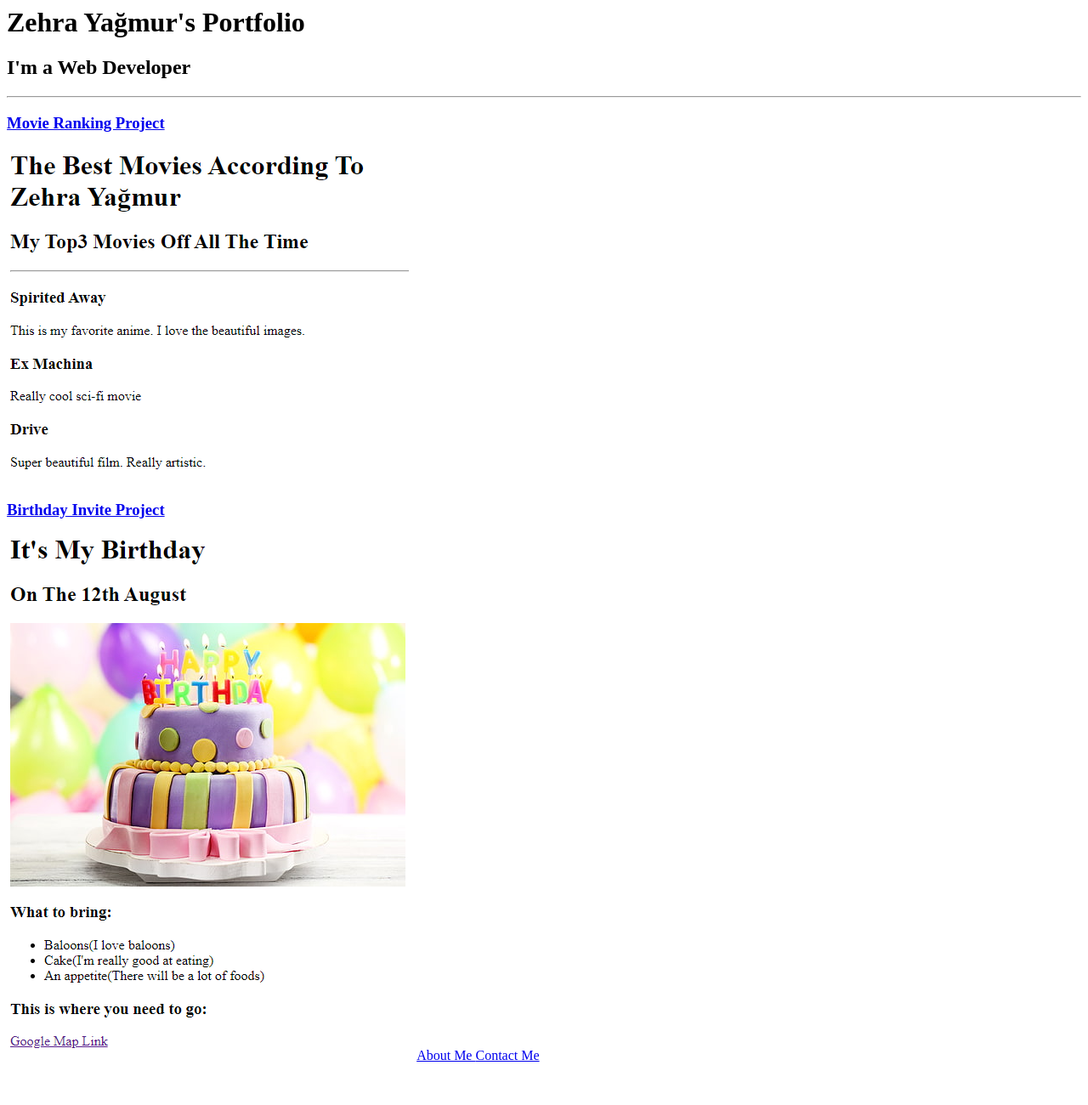
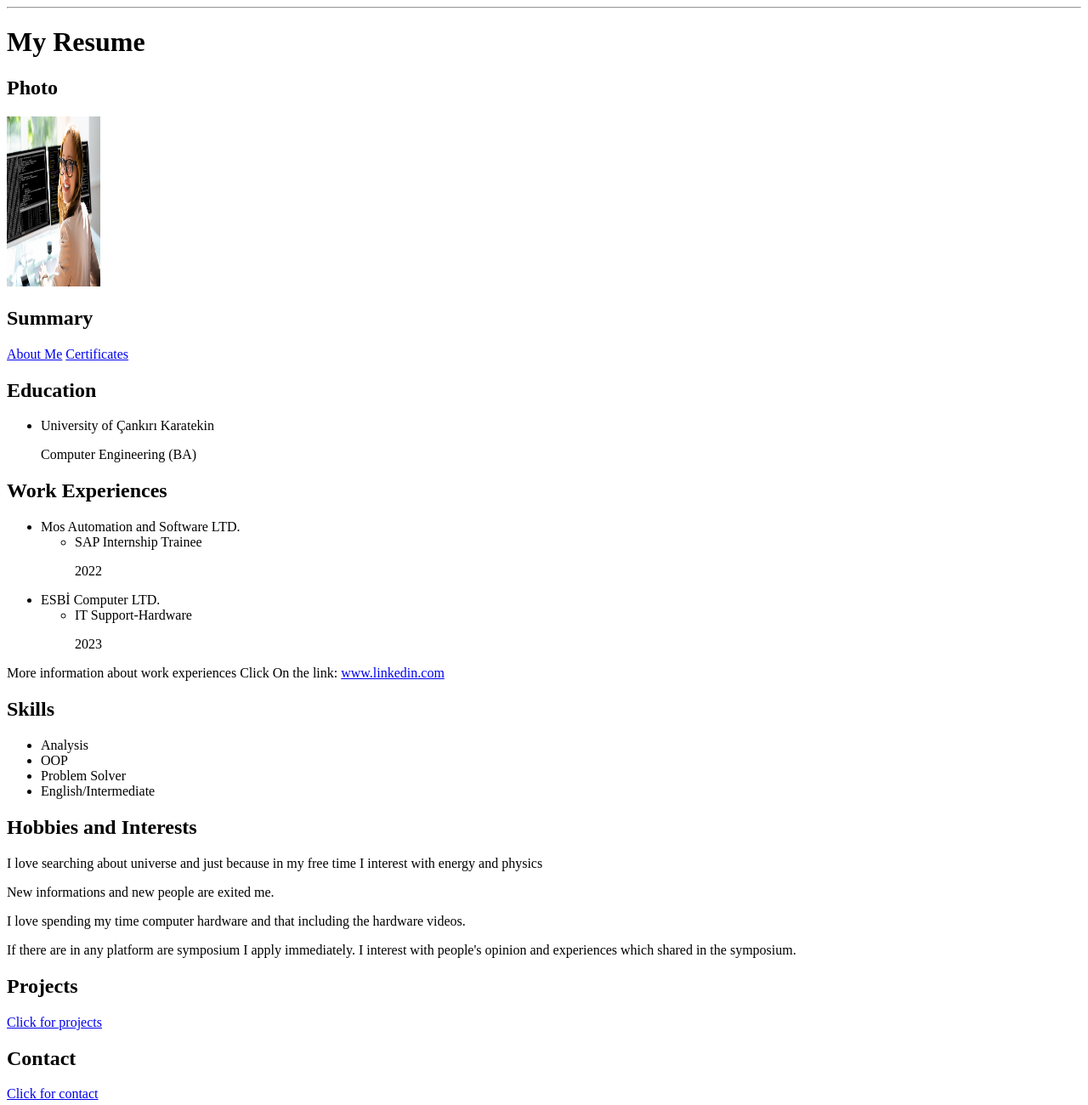
Before and after one commit to zehrayagmur/html-capstone, a plain HTML site: page index.html in a window 1280 px wide. Shown: the whole page at 85% size. Before the commit the page ends 1259 px from the top, so only its background shows below. Drawn offline with Linux system fonts and the light colour scheme.

Commit message:
Add files via upload

```diff
--- a/index.html
+++ b/index.html
@@ -1,33 +1,48 @@
-<!-- TODO 1: Create the HTML Boilerplate -->
-<html lang ="en">
-    <head>
-        <meta charset = "UTF-8">
-        <tittle></tittle>
-
-    </head>
-    <body>
-        <h1>Zehra Yağmur's Portfolio</h1>
-        <h2>I'm a Web Developer</h2>
-        <hr>
-        <h3><a href="./public/movie-ranking.html">Movie Ranking Project</a></h3>
-        <img src = "./assets/images/Screenshot 1.png"\>
-        <h3><a href = "./public/birthday-invite.html">Birthday Invite Project</a></h3>
-        <img src = "./assets/images/Screenshot 2.png" \>
-        <a href = "./public/about.html" >About Me </a>
-        <a href = "./public/contact.html">Contact Me</a>
-    </body>
+<!DOCTYPE html>
+<html lang="en">
+<head>
+    <meta charset="UTF-8">
+    <meta name="viewport" content="width=device-width, initial-scale=1.0">
+    <title>My Resume</title>
+</head>
+<body>
+    <hr/>
+    <h1>My Resume</h1>
+    <h2>Photo</h2>
+    <img src = "./public/software-engineer.png" width = "110" height="200" \>
+    <h2>Summary</h2>
+    <a href = "./assets/about.html">About Me</a>
+    <a href ="./assets/certificates.html">Certificates</a>
+    <h2>Education</h2>
+    <ul>
+        <li>University of Çankırı Karatekin <p>Computer Engineering (BA)</p></li>
+    </ul>
+    <h2>Work Experiences</h2>
+    <ul>
+        <li>Mos Automation and Software LTD.
+            <ul>
+                <li>SAP Internship Trainee</li>
+                <p>2022</p>
+            </ul>
+        </li>
+        <li>ESBİ Computer LTD.
+            <ul>
+                <li>IT Support-Hardware</li>
+                <p>2023</p>
+            </ul>
+        </li>
+    </ul>
+    <p>More information about work experiences Click On the link: <a href = "www.linkedin.com/in/zehra-yağmur-588080245" >www.linkedin.com</a></p>
+    <h2>Skills</h2>
+    <ul><li>Analysis</li><li>OOP</li><li>Problem Solver</li><li>English/Intermediate</li></ul>
+    <h2>Hobbies and Interests </h2>
+    <P>I love searching about universe and just because in my free time I interest with energy and physics</P>
+    <p>New informations and new people are exited me.</p>
+    <p>I love spending my time computer hardware and that including the hardware videos.</p>
+    <p>If there are in any platform are symposium I apply immediately. I interest with people's opinion and experiences which shared in the symposium.</p>
+    <h2>Projects</h2>
+    <a href = "./assets/projects.html">Click for projects</a>
+    <h2>Contact</h2>
+    <a href = "./assets/contact.html">Click for contact</a>
+</body>
 </html>
-
-<!-- TODO 2: Add Your previous projects' HTML into the public folder -->
-
-<!-- TODO 3: Take screenshots of your project previews and add the images to the images folder -->
-
-<!-- TODO 4: Add titles/subtitles etc. -->
-
-<!-- TODO 5: Add a link to the project pages -->
-
-<!-- TODO 6: Add images to show the project previews
-HINT for TODO 6: You can use the height attribute set to 200 to make the image smaller:
-https://developer.mozilla.org/en-US/docs/Web/HTML/Element/img#attr-height -->
-
-<!-- TODO 7: Add the Contact Me and About Me page links -->
```
